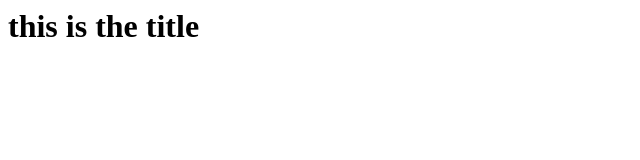
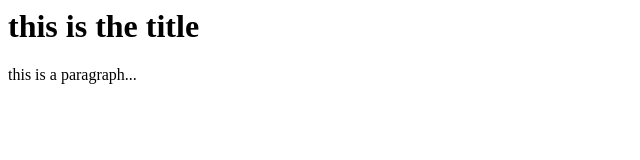
Before and after one commit to szeles12/test.repository, a plain HTML site: page index.html in a window 1280 px wide. Shown: the whole page, without its empty margins (0-640 px from the left). Drawn offline with Linux system fonts and the light colour scheme.

Commit message:
Revert "remove the paragraph"
This reverts commit 4b2c8f94feabfe2eb3bc6904b9943460fef3b57d.

```diff
--- a/index.html
+++ b/index.html
@@ -4,5 +4,6 @@
     </head>
     <body>
         <h1>this is the title</h1>
+        <p>this is a paragraph...</p>
     </body>
 </html>
```
